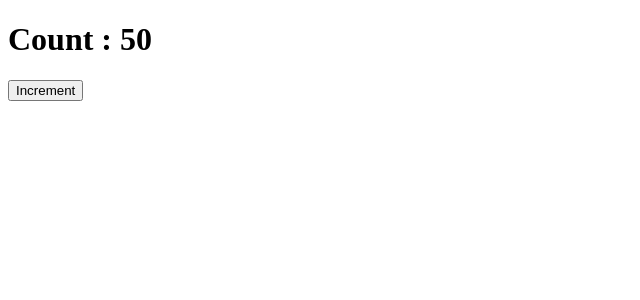
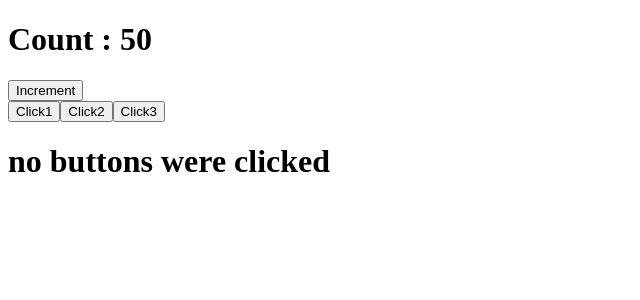
Before and after one commit to JennyPersichini/react-exercises, a React (Create React App) app in the folder react-exercises/: page / in a window 1280 px wide. Shown: the top 300 px of the page, without its empty margins (0-640 px from the left). Built offline with nearby package versions, Linux system fonts and the light colour scheme.

Commit message:
Complete events 03

```diff
--- a/react-exercises/src/App.js
+++ b/react-exercises/src/App.js
@@ -1,10 +1,14 @@
 import React from 'react'
 import ClickCounter from './ClickCounter'
+import ClickTracker from './ClickTracker'
 
 export default class App extends React.Component {
     render() {
         return (
+          <div>
             <ClickCounter initialValue={50} incrementBy={2}/>
+            <ClickTracker />
+            </div>
         )
     }
 }
--- /dev/null
+++ b/react-exercises/src/ClickTracker.js
@@ -0,0 +1,29 @@
+import React from "react";
+import ReactDOM from "react-dom";
+
+const root = ReactDOM.createRoot(document.querySelector('#root'));
+export default class ClickTracker extends React.Component {
+    state = {
+        button: ""
+    }
+
+    handleButtonClick = (event) => {
+        this.setState({
+            button: event.target.name
+        })
+    }
+
+    render() {
+        return (
+            <div>
+                <button name='Button1' onClick={this.handleButtonClick}>Click1</button>
+                <button name='Button2' onClick={this.handleButtonClick}>Click2</button>
+                <button name='Button3' onClick={this.handleButtonClick}>Click3</button>
+
+                <h1>{this.state.button ? this.state.button : "no buttons were clicked"}</h1>
+            </div>
+        )
+    }
+}
+
+root.render(<ClickTracker />)
```
